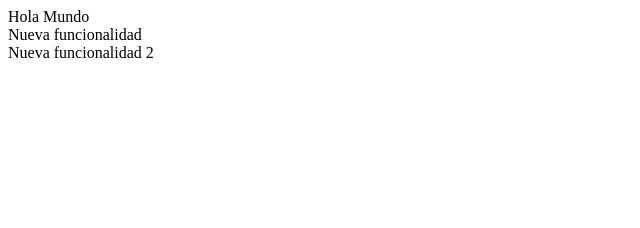
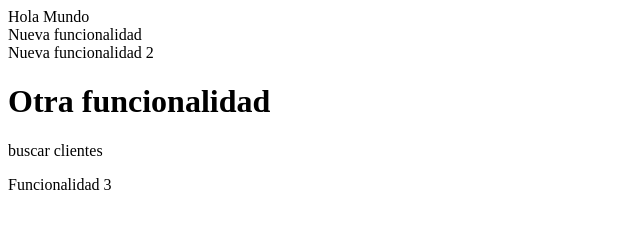
Before and after one commit to jyepez30/bootcampClaseGit, a plain HTML site: page index.html in a window 1280 px wide. Shown: the whole page, without its empty margins (0-640 px from the left). Drawn offline with Linux system fonts and the light colour scheme.

Commit message:
cambios Nueva funcionalidad

```diff
--- a/index.html
+++ b/index.html
@@ -11,5 +11,9 @@
     <div>Nueva funcionalidad</div>
     <div>Nueva funcionalidad 2</div>
 
+    <h1>Otra funcionalidad</h1>
+    <p>buscar clientes</p>
+    <div>Funcionalidad 3</div>
+
 </body>
 </html>
```
